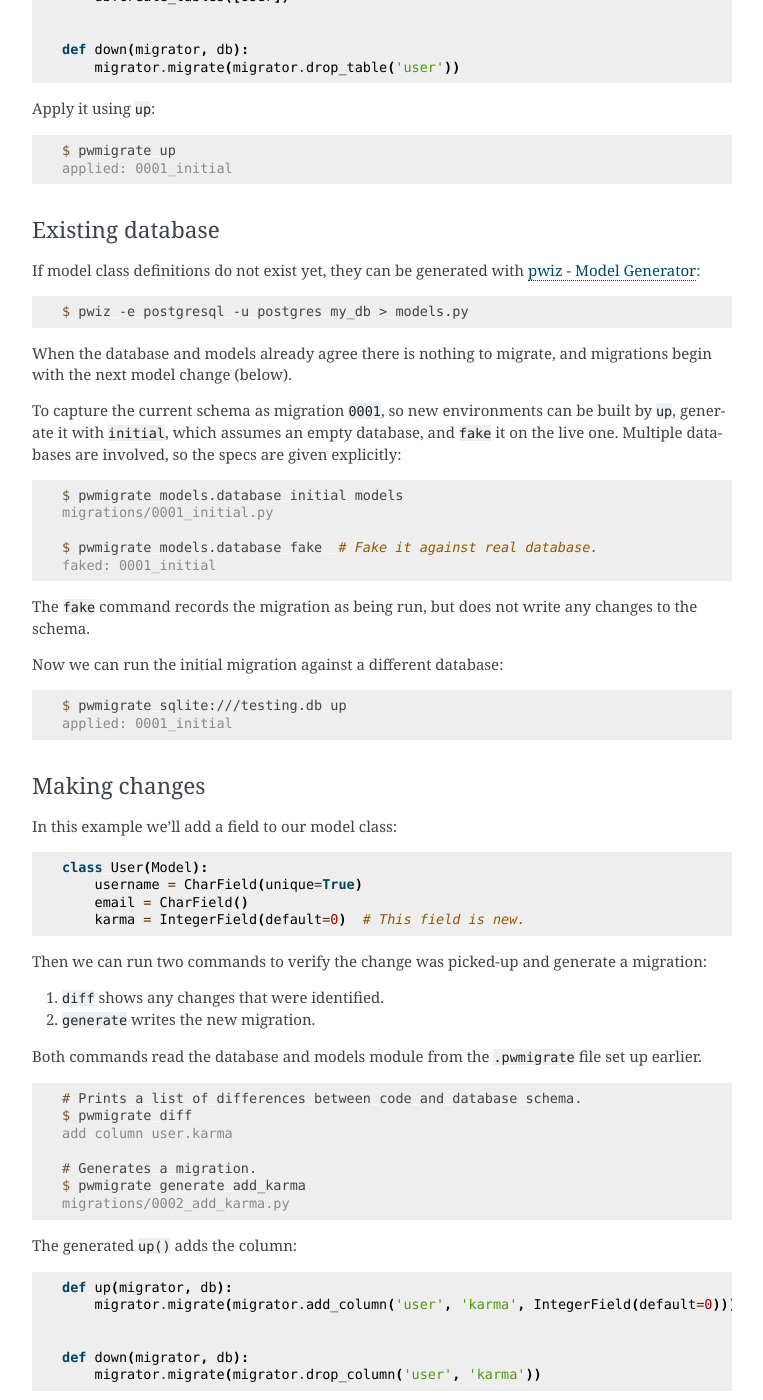
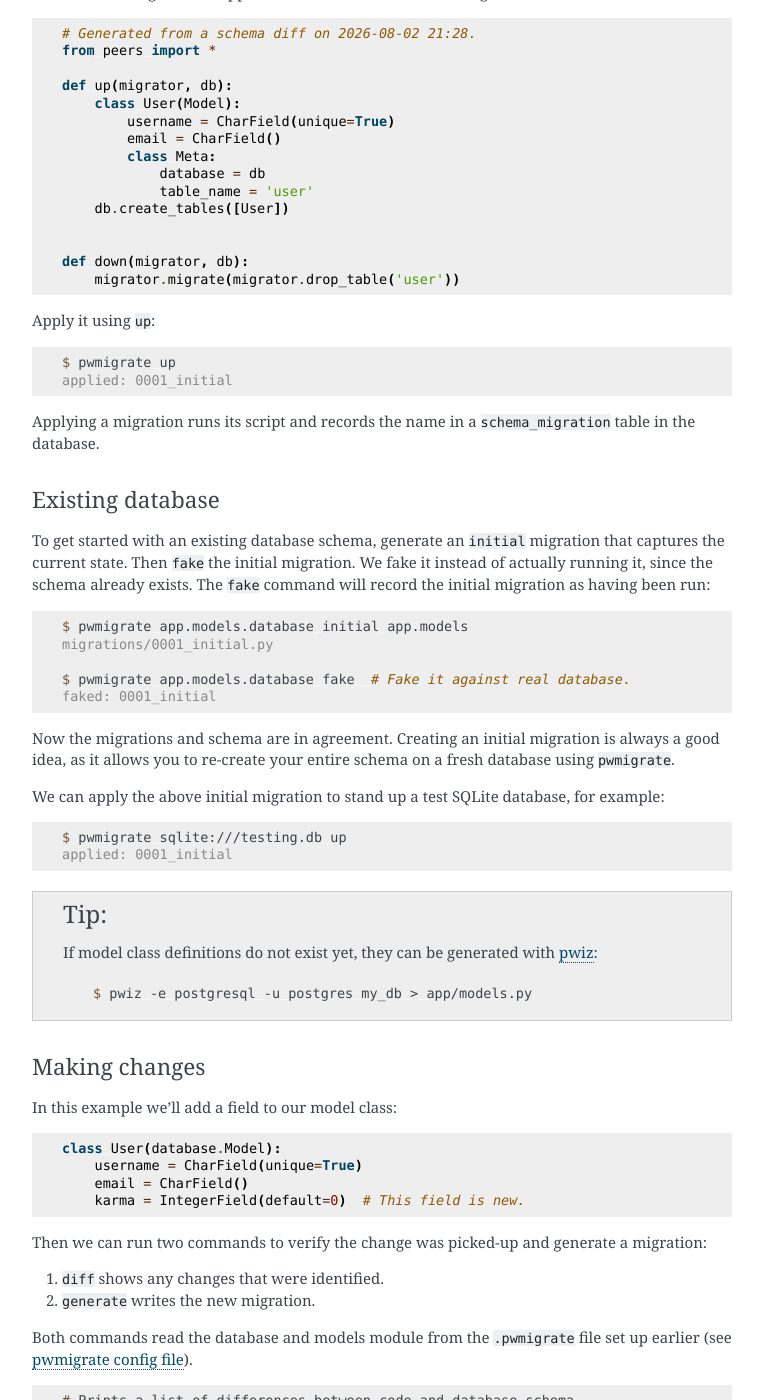
Before and after one commit to Star-DreamDev/myPeers, a Sphinx documentation site: the page built from docs/peers/db_tools.rst, in a window 1280 px wide and 1400 px high, scrolled down 11709 px. Shown: the whole window, without its empty margins (378-1141 px from the left). Built offline with Sphinx 7.4.7, drawn with Linux system fonts in a browser that asks for light colours; the version number could not be read and is left out; some of the changed text lies outside the part shown.

Commit message:
Couple doc tweaks after reading it in-situ.

```diff
--- a/docs/peers/db_tools.rst
+++ b/docs/peers/db_tools.rst
@@ -617,12 +617,22 @@
 .. module:: playhouse.migrations
 
 The ``playhouse.migrations`` module is a migration runner built using the
-migration tooling. The runner records which scripts have been applied and
-applies pending ones in order. The CLI is installed as ``pwmigrate``,
-equivalent to ``python -m playhouse.migrations``.
+:ref:`migration tooling <migrate>`. The runner records which scripts have been
+applied and runs pending migrations in order. The CLI is installed as
+``pwmigrate`` (or use ``python -m playhouse.migrations``).
 
-Migrations can be auto-generated by detecting basic changes between the schema
-and the application models.
+The following commands are available:
+
+* ``initial``: create an initial migration containing a snapshot of the
+  application models.
+* ``create``: create a bare skeleton migration file.
+* ``generate``: generate a migration based on changes detected between the
+  database schema and model definitions.
+* ``diff``: display differences between the database schema and model
+  definitions.
+* ``up``: apply any pending migrations.
+* ``down``: roll-back one or more applied migrations.
+* ``status``: show which migrations have been applied and which are pending.
 
 The following sections show basic usage for common scenarios.
 
@@ -642,8 +652,8 @@
        username = CharField(unique=True)
        email = CharField()
 
-Store the project defaults in a ``.pwmigrate`` file, so commands need no
-arguments:
+Store the project defaults in a ``.pwmigrate`` file in the project root
+(see :ref:`pwmigrate-config-file`), so commands need no arguments:
 
 .. code-block:: ini
 
@@ -653,7 +663,8 @@
    # directory = migrations/
    # table = schema_migration
 
-Then generate the initial migration:
+Then generate the initial migration. ``initial`` reads the models and creates a
+migration suitable for running on an empty database.
 
 .. code-block:: console
 
@@ -696,40 +707,44 @@
    $ pwmigrate up
    applied: 0001_initial
 
+Applying a migration runs its script and records the name in a
+``schema_migration`` table in the database.
+
 Existing database
 ^^^^^^^^^^^^^^^^^
 
-If model class definitions do not exist yet, they can be generated with :ref:`pwiz`:
+To get started with an existing database schema, generate an ``initial``
+migration that captures the current state. Then ``fake`` the initial migration.
+We fake it instead of actually running it, since the schema already exists.
+The ``fake`` command will record the initial migration as having been run:
 
 .. code-block:: console
 
-   $ pwiz -e postgresql -u postgres my_db > models.py
-
-When the database and models already agree there is nothing to migrate,
-and migrations begin with the next model change (below).
-
-To capture the current schema as migration ``0001``, so new environments can be
-built by ``up``, generate it with ``initial``, which assumes an empty
-database, and ``fake`` it on the live one. Multiple databases are involved,
-so the specs are given explicitly:
-
-.. code-block:: console
-
-   $ pwmigrate models.database initial models
+   $ pwmigrate app.models.database initial app.models
    migrations/0001_initial.py
 
-   $ pwmigrate models.database fake  # Fake it against real database.
+   $ pwmigrate app.models.database fake  # Fake it against real database.
    faked: 0001_initial
 
-The ``fake`` command records the migration as being run, but does not write any
-changes to the schema.
+Now the migrations and schema are in agreement. Creating an initial migration
+is always a good idea, as it allows you to re-create your entire schema on a
+fresh database using ``pwmigrate``.
 
-Now we can run the initial migration against a different database:
+We can apply the above initial migration to stand up a test SQLite database,
+for example:
 
 .. code-block:: console
 
    $ pwmigrate sqlite:///testing.db up
    applied: 0001_initial
+
+.. tip::
+   If model class definitions do not exist yet, they can be generated
+   with :ref:`pwiz <pwiz>`:
+
+   .. code-block:: console
+
+      $ pwiz -e postgresql -u postgres my_db > app/models.py
 
 Making changes
 ^^^^^^^^^^^^^^
@@ -738,7 +753,7 @@
 
 .. code-block:: python
 
-   class User(Model):
+   class User(database.Model):
        username = CharField(unique=True)
        email = CharField()
        karma = IntegerField(default=0)  # This field is new.
@@ -750,7 +765,7 @@
 2. ``generate`` writes the new migration.
 
 Both commands read the database and models module from the ``.pwmigrate``
-file set up earlier.
+file set up earlier (see :ref:`pwmigrate-config-file`).
 
 .. code-block:: console
 
@@ -777,6 +792,10 @@
 ``int``, ``float``, ``bool``). Anything else will be marked with a TODO
 comment at the top of the migration script.
 
+The differ matches columns by name, so a renamed field diffs as an add
+plus a drop. When the data must survive, replace the generated pair with
+a ``rename_column()`` operation.
+
 Run the migration:
 
 .. code-block:: console
@@ -795,7 +814,17 @@
 ^^^^^^^^^^^^^^^
 
 Peers migrations are python files with a numeric prefix, defining
-``up(migrator, db)`` and, optionally, ``down(migrator, db)``.
+``up(migrator, db)`` and, optionally, ``down(migrator, db)``. The
+``migrator`` is a :ref:`SchemaMigrator <migrate>` bound to the connected
+database and ``db`` is the :class:`Database`.
+
+For anything the differ cannot write, such as a data migration, scaffold
+the next numbered file with ``create`` and fill in the body:
+
+.. code-block:: console
+
+   $ pwmigrate create create_notes
+   migrations/0003_create_notes.py
 
 .. code-block:: python
 
@@ -866,8 +890,13 @@
 * :ref:`db_url <db-url>` string
 * a path to a sqlite database file
 
-Per-project defaults can be placed in a ``.pwmigrate`` file in the
-working directory, or in a file named with ``-c``, as ``key = value``
+.. _pwmigrate-config-file:
+
+pwmigrate config file
+^^^^^^^^^^^^^^^^^^^^^
+
+Keep a ``.pwmigrate`` file at the project root, committed with the
+application code. It supplies per-project defaults as ``key = value``
 lines:
 
 .. code-block:: ini
@@ -877,24 +906,29 @@
    # directory = migrations/
    # table = schema_migration
 
-With ``database`` configured, commands run without it:
+This allows us to run migration commands without explicitly specifying the
+paths each time:
 
 .. code-block:: console
 
+   $ pwmigrate diff
+   $ pwmigrate generate "add some fields"
    $ pwmigrate status
    $ pwmigrate up
 
 Recognized keys:
 
-* ``database``
-* ``directory``
-* ``models``
-* ``table``
+* ``database`` - database spec (dotted path, url, or sqlite filename)
+* ``directory`` - migrations directory
+* ``models`` - models module, read by ``diff``, ``initial`` and ``generate``
+* ``table`` - history table name
 
-Arguments given on the command line override the file. ``models`` feeds
-``diff``, ``initial`` and ``generate``.
+The file is read from the working directory only. A different config
+file is named with ``-c``. Unrecognized keys warn on stderr. Arguments
+passed on the command line override any settings in the config file.
 
-Commands:
+Commands
+^^^^^^^^
 
 +--------------+------------------------------------------------------------+
 | Command      | Meaning                                                    |
```
Also changed, not shown: other parts of docs/peers/db_tools.rst (+3 -8 lines).
